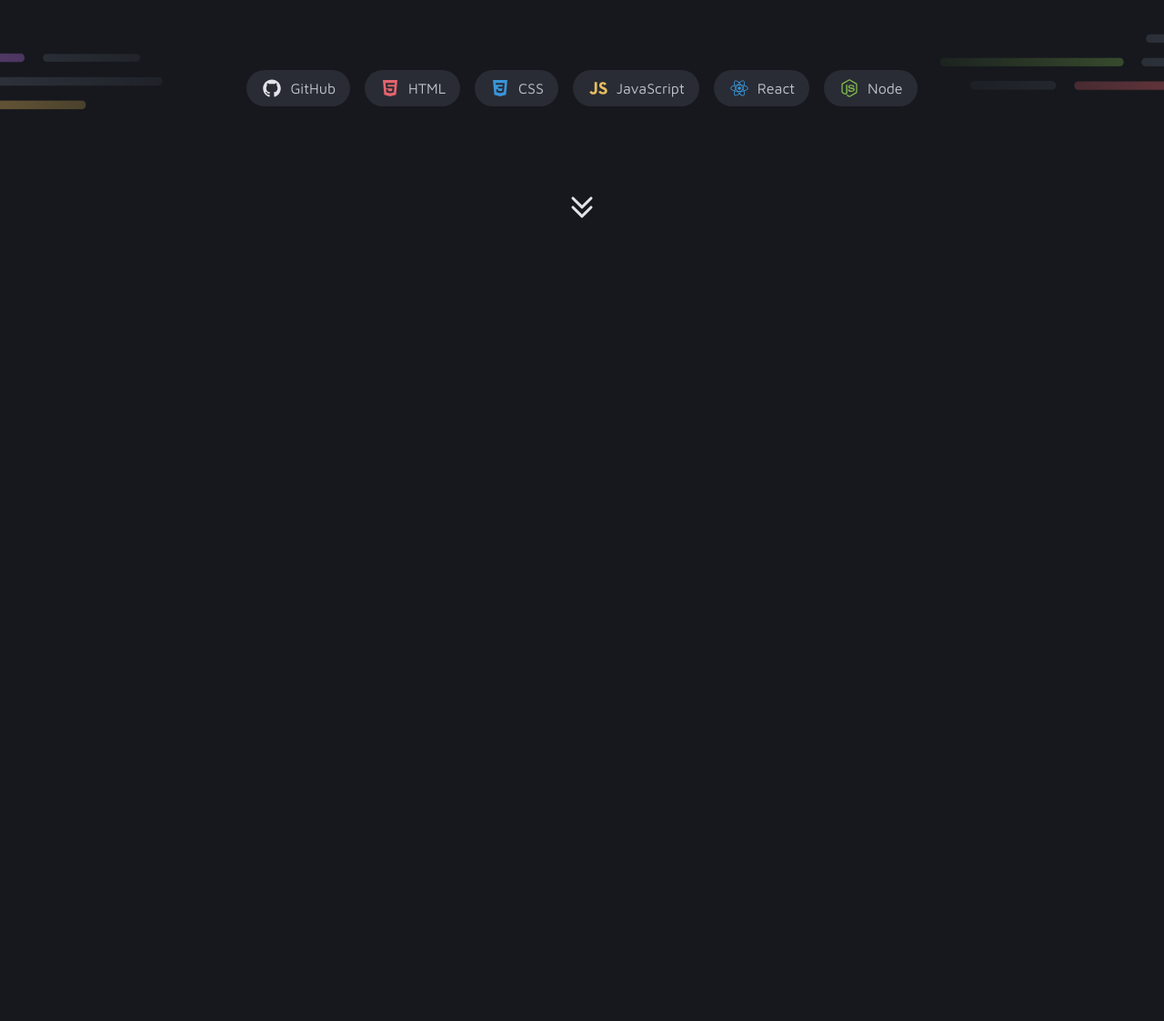
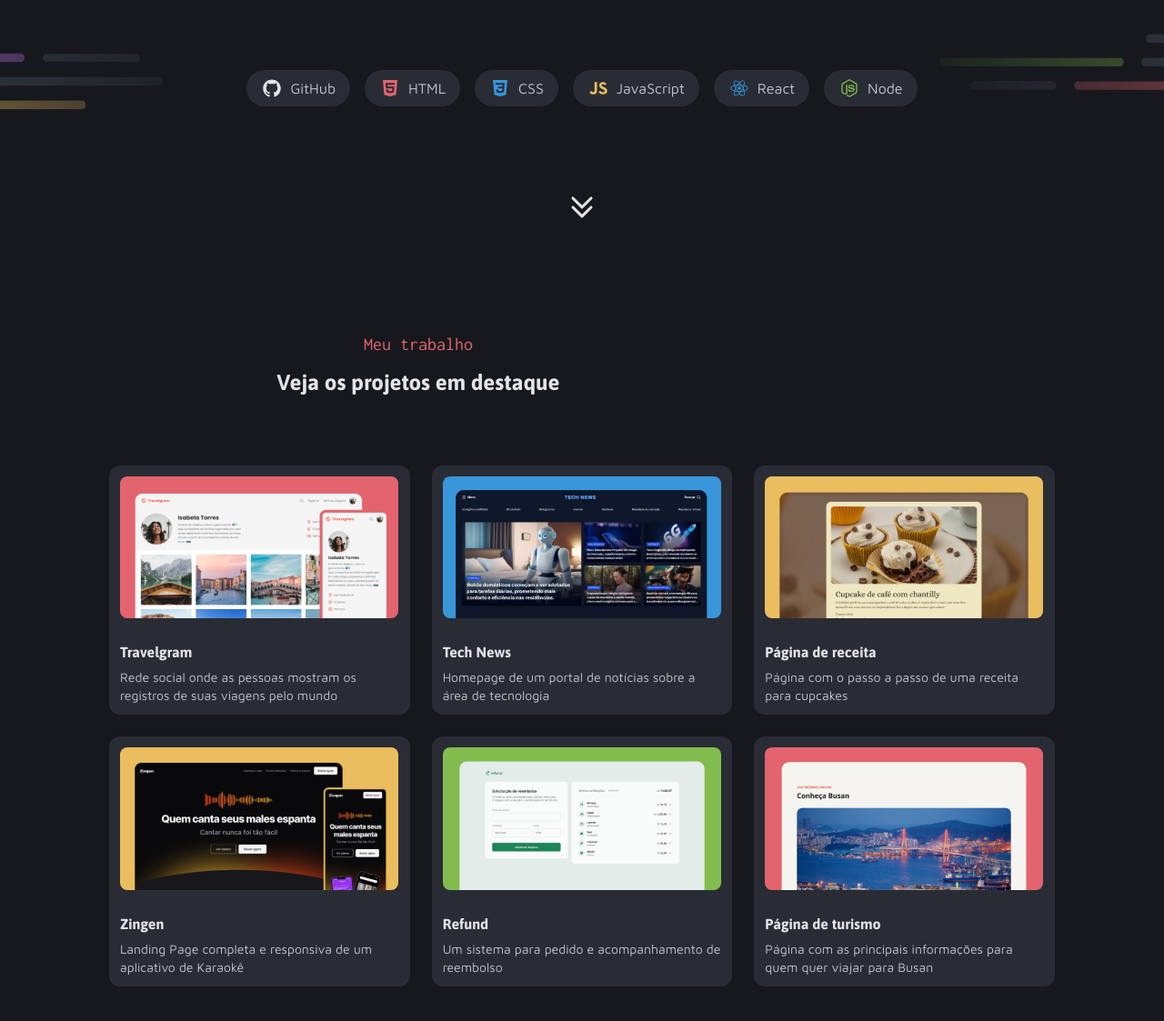
Before and after one commit to samuelnogueyra/projeto-portfolio-rocketseat, a plain HTML site: page index.html in a window 1280 px wide. Shown: the part 505-1628 px from the top of the page at 91% size. Before the commit the page ends 800 px from the top, so only its background shows below. Drawn offline with Linux system fonts and the light colour scheme.

Commit message:
Criando Menu de Projetos

```diff
--- a/index.html
+++ b/index.html
@@ -37,5 +37,62 @@
             </div>
         </section>
     </div>
+    <main>
+        <header class="flex-col">
+            <h2 class="subtitle-2">Meu trabalho</h2>
+            <h1 class="title-md">Veja os projetos em destaque</h1>
+        </header>
+
+        <div id="card" class="grid grid-cols gap24">
+            <figure>
+                <img src="assets/imagens/Thumbnail_Project-01.jpg" alt="Imagem do Projeto Travelgram">
+                <figcaption>
+                    <h2 class="title-sm">Travelgram</h2>
+                    <p class="text-sm-2">Rede social onde as pessoas mostram os registros de suas viagens pelo mundo</p>
+                </figcaption>
+            </figure>
+
+            <figure>
+                <img src="assets/imagens/Thumbnail_Project-02.jpg" alt="Imagem do Projeto Tech News">
+                <figcaption>
+                    <h2 class="title-sm">Tech News</h2>
+                    <p class="text-sm-2">Homepage de um portal de notícias sobre a área de tecnologia</p>
+                </figcaption>
+            </figure>
+
+            <figure>
+                <img src="assets/imagens/Thumbnail_Project-03.jpg" alt="Imagem do Projeto Página de receita">
+                <figcaption>
+                    <h2 class="title-sm">Página de receita</h2>
+                    <p class="text-sm-2">Página com o passo a passo de uma receita para cupcakes</p>
+                </figcaption>
+            </figure>
+
+            <figure>
+                <img src="assets/imagens/Thumbnail_Project-04.jpg" alt="Imagem do Projeto Zingen">
+                <figcaption>
+                    <h2 class="title-sm">Zingen</h2>
+                    <p class="text-sm-2">Landing Page completa e responsiva de um aplicativo de Karaokê</p>
+                </figcaption>
+            </figure>
+
+            <figure>
+                <img src="assets/imagens/Thumbnail_Project-05.jpg" alt="Imagem do Projeto Refund">
+                <figcaption>
+                    <h2 class="title-sm">Refund</h2>
+                    <p class="text-sm-2">Um sistema para pedido e acompanhamento de reembolso </p>
+                </figcaption>
+            </figure>
+
+            <figure>
+                <img src="assets/imagens/Thumbnail_Project-06.jpg" alt="Imagem do Projeto Página de turismo">
+                <figcaption>
+                    <h2 class="title-sm">Página de turismo</h2>
+                    <p class="text-sm-2">Página com as principais informações para quem quer viajar para Busan</p>
+                </figcaption>
+            </figure>
+        </div>
+    </main>
+
 </body>
 </html>
--- a/styles/global.css
+++ b/styles/global.css
@@ -61,3 +61,8 @@ li img{
     aspect-ratio: 1/1;
     margin-right: 8px;
 }
+
+#card{
+    width: 1040px;
+    margin: auto;
+}
--- a/styles/section.css
+++ b/styles/section.css
@@ -1,4 +1,3 @@
-section{
 header{
     text-align: center;
     width: 680px;
@@ -18,7 +17,7 @@ section{
 nav{
     margin-block: 80px 94px;
 }
-}
+
 
 main{
     padding: 72px 120px 144px 120px;
@@ -27,4 +26,24 @@ main{
         margin-bottom: 56px;
         gap: 8px;
     }
+
+    figure{
+        background-color: var(--gray-400);
+        border-radius: 12px;
+        padding: 12px;
+
+        img{
+            border-radius: 8px;
+            width: 306px;
         }
+
+        h2{
+            padding-block: 24px 8px;
+        }
+
+    }
+
+    figure:hover{
+        background-color: var(--gray-300);
+    }
+}
--- a/styles/utility.css
+++ b/styles/utility.css
@@ -8,6 +8,18 @@
 .flex-row{
     display: flex;
     flex-direction: row;
+}
+
+.grid{
+    display: grid;
+}
+
+.grid-cols{
+    grid-template-columns: repeat(3, 1fr);
+}
+
+.gap24{
+    gap: 24px;
 }
 
 .title-lg{
@@ -22,6 +34,7 @@
 
 .title-sm{
     font: var(--title-sm);
+    color: var(--gray-100);
 }
 
 .subtitle{
@@ -29,7 +42,7 @@
     color: var(--gray-200);
 }
 
-.subtitle-main{
+.subtitle-2{
     font: var(--subtitle);
     color: var(--red);
 }
@@ -44,6 +57,11 @@
     color: var(--gray-300);
 }
 
+.text-sm-2{
+    font: var(--text-sm);
+    color: var(--gray-200);
+}
+
 .destaque{
     color: var(--red);
 }
```
Lines whose indentation alone changed are shown as unchanged.
